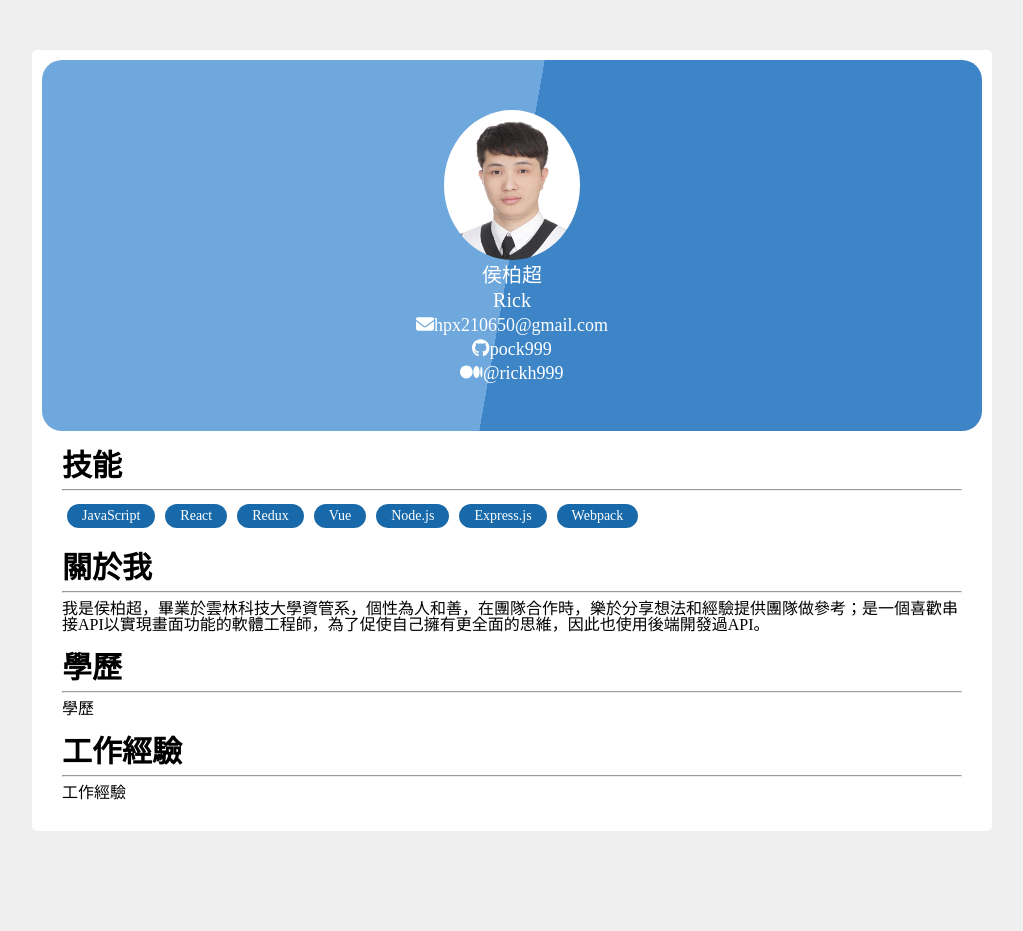
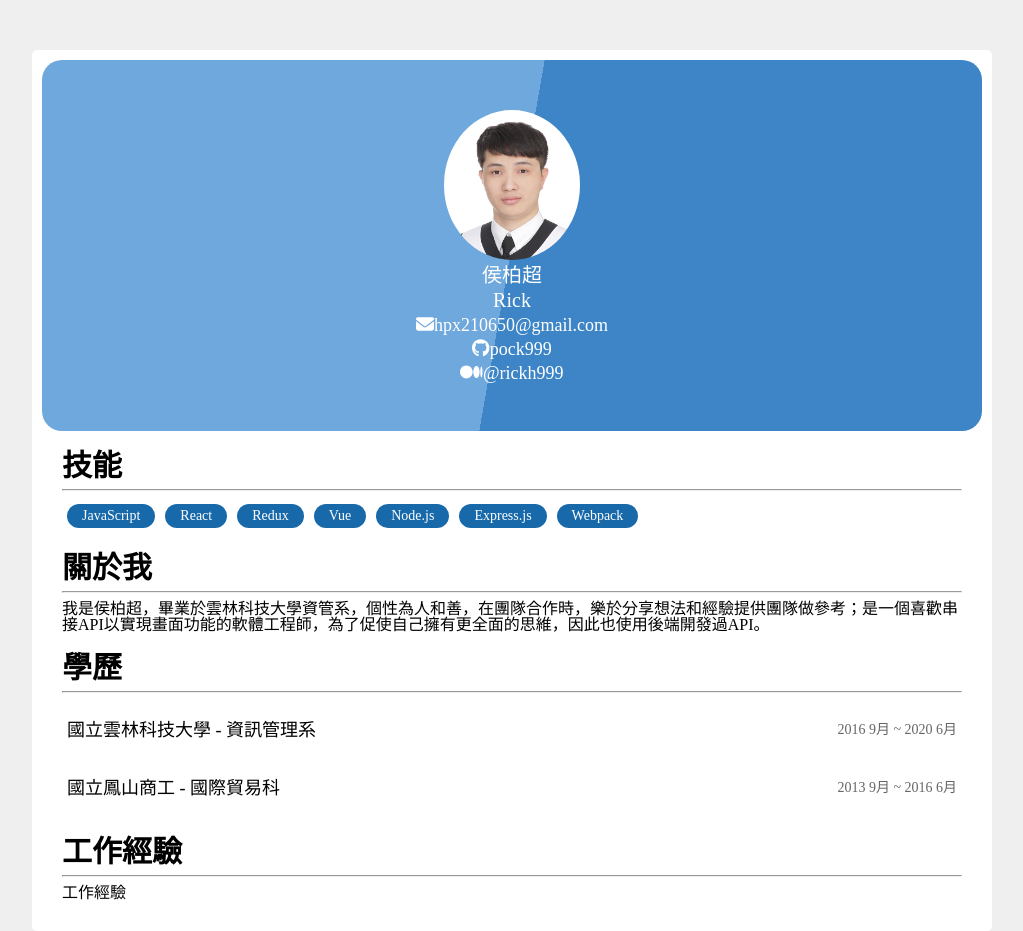
Before and after one commit to pock999/profile, a React app: page / in a window 1280 px wide. Shown: the whole page, without its empty margins (128-1151 px from the left). Before the commit the page ends 831 px from the top, so only its background shows below. Built offline with nearby package versions, Linux system fonts and the light colour scheme.

Commit message:
✨ feat: Education

```diff
--- a/data.js
+++ b/data.js
@@ -16,5 +16,17 @@ export default {
     },
   },
   about: `我是侯柏超，畢業於雲林科技大學資管系，個性為人和善，在團隊合作時，樂於分享想法和經驗提供團隊做參考；是一個喜歡串接API以實現畫面功能的軟體工程師，為了促使自己擁有更全面的思維，因此也使用後端開發過API。`,
-  skill: ['JavaScript', 'React', 'Redux', 'Vue', 'Node.js', 'Express.js', 'Webpack'],
+  skills: ['JavaScript', 'React', 'Redux', 'Vue', 'Node.js', 'Express.js', 'Webpack'],
+  educations: [
+    {
+      school: '國立雲林科技大學',
+      major: '資訊管理系',
+      period: '2016 9月 ~ 2020 6月',
+    },
+    {
+      school: '國立鳳山商工',
+      major: '國際貿易科',
+      period: '2013 9月 ~ 2016 6月',
+    },
+  ],
 };
--- a/src/App.jsx
+++ b/src/App.jsx
@@ -17,12 +17,14 @@ const App = () => (
       <Profile {...data.profile} />
 
       <Skill
-        skills={data.skill}
+        skills={data.skills}
       />
       <About>
         {data.about}
       </About>
-      <Education />
+      <Education
+        educations={data.educations}
+      />
       <Experience />
 
     </Card>
--- a/src/components/Section/Education.jsx
+++ b/src/components/Section/Education.jsx
@@ -1,11 +1,39 @@
 import React from 'react';
 
+import styled from 'styled-components';
+
 import Section from "./index";
+
+const ListContainer = styled.div`
+  display: flex;
+  flex-direction: column;
+`;
+
+const ItemContainer = styled.div`
+  padding: 20px 5px 20px 5px;
+  font-size: 18px;
+
+  display: flex;
+  flex-direction: row;
+
+  justify-content: space-between;
+
+  @media (max-width: ${578}px) {
+    flex-direction: column;
+  }
+`;
 
 export default (props) => (
   <Section
     title='學歷'
   >
-    學歷
+    <ListContainer>
+      {props.educations.map(edu => (
+        <ItemContainer key={edu.period}>
+          <div>{edu.school} - {edu.major}</div>
+          <div style={{ color: '#666', fontSize: '14px', lineHeight: '18px'}}>{edu.period}</div>
+        </ItemContainer>
+      ))}
+    </ListContainer>
   </Section>
 );
--- a/src/components/Section/Skill.jsx
+++ b/src/components/Section/Skill.jsx
@@ -27,7 +27,7 @@ export default (props) => (
       }}
     >
     {
-      props.skills.map(sk => <ChipStyle>{sk}</ChipStyle>)
+      props.skills.map(sk => <ChipStyle key={sk}>{sk}</ChipStyle>)
     }
     </div>
   </Section>
```
